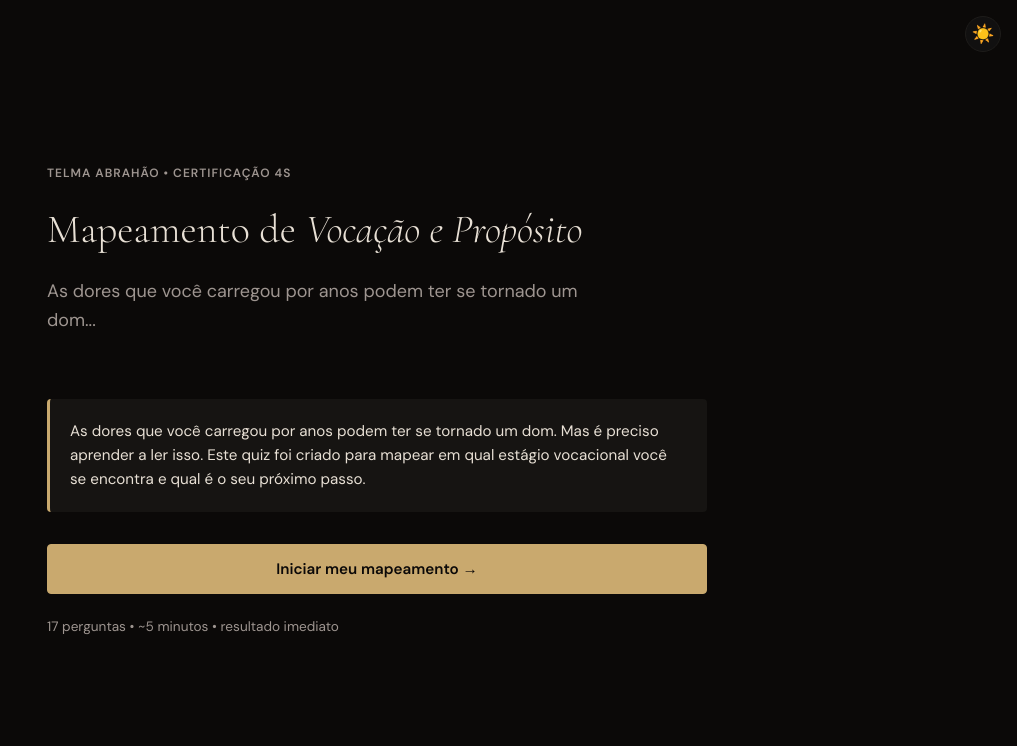
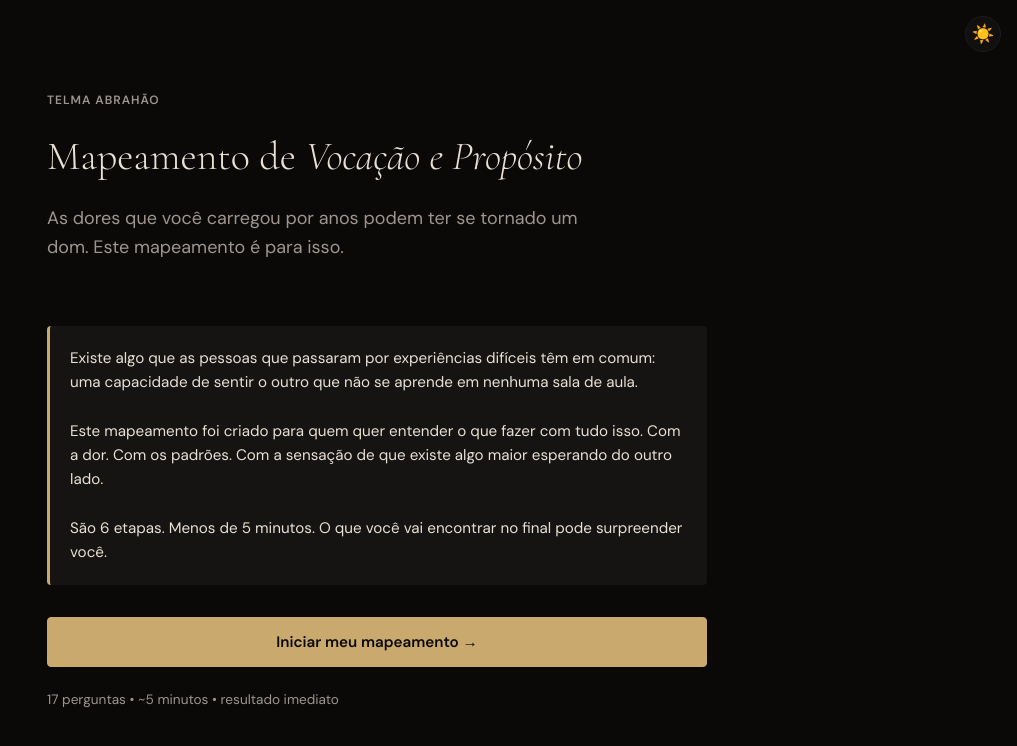
Before and after one commit to thiagocarlos-mkt/mapeamento-vocacao, a website: page quiz.html in a window 1280 px wide. Shown: the whole page, without its empty margins (263-1280 px from the left). Drawn offline with nearby package versions, Linux system fonts and the light colour scheme; a web font is replaced by a local one.

Commit message:
feat: update intro page text and remove '4S Certification' from header

```diff
--- a/quiz.html
+++ b/quiz.html
@@ -589,11 +589,13 @@
   <div class="screens-container">
     <!-- INTRO -->
     <div class="screen active" id="s-intro">
-      <div class="tag">Telma Abrahão • Certificação 4S</div>
+      <div class="tag">Telma Abrahão</div>
       <h1>Mapeamento de <em>Vocação e Propósito</em></h1>
-      <p class="intro-lead">As dores que você carregou por anos podem ter se tornado um dom...</p>
+      <p class="intro-lead">As dores que você carregou por anos podem ter se tornado um dom. Este mapeamento é para isso.</p>
       <div class="intro-note">
-        As dores que você carregou por anos podem ter se tornado um dom. Mas é preciso aprender a ler isso. Este quiz foi criado para mapear em qual estágio vocacional você se encontra e qual é o seu próximo passo.
+        Existe algo que as pessoas que passaram por experiências difíceis têm em comum: uma capacidade de sentir o outro que não se aprende em nenhuma sala de aula.<br><br>
+        Este mapeamento foi criado para quem quer entender o que fazer com tudo isso. Com a dor. Com os padrões. Com a sensação de que existe algo maior esperando do outro lado.<br><br>
+        São 6 etapas. Menos de 5 minutos. O que você vai encontrar no final pode surpreender você.
       </div>
       <button class="btn btn-primary" onclick="goToGate()">Iniciar meu mapeamento →</button>
       <p class="intro-footer">17 perguntas • ~5 minutos • resultado imediato</p>
```
